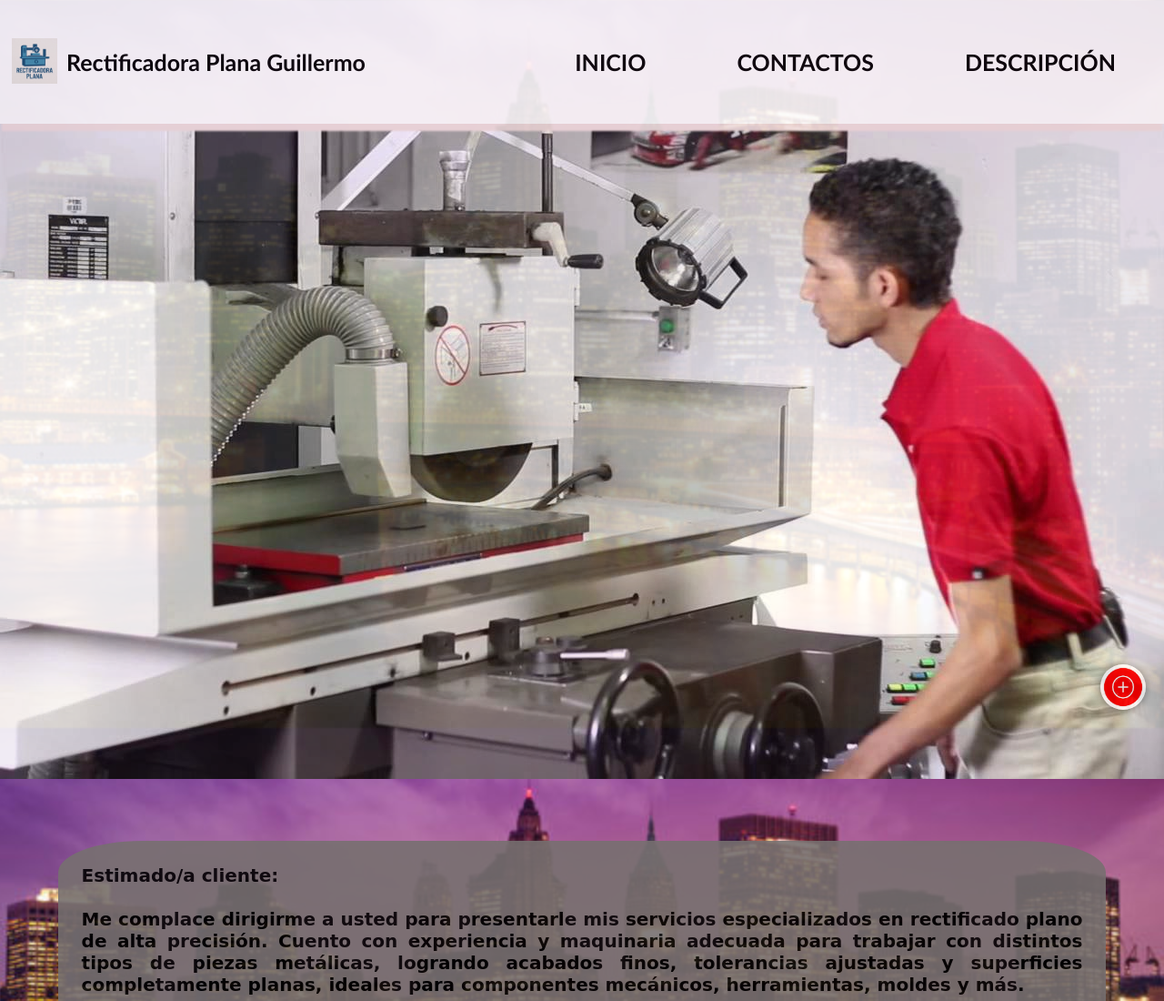
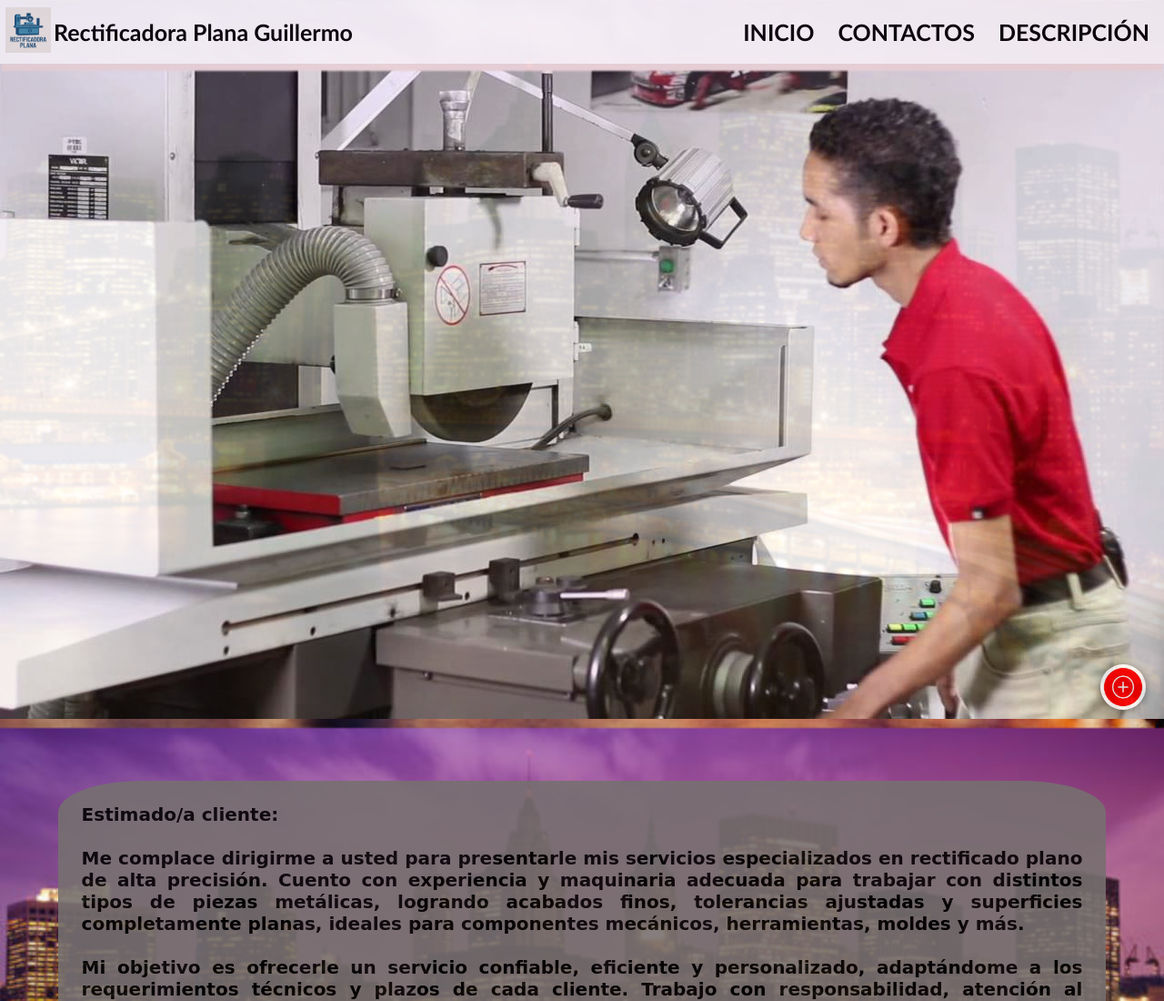
Before and after one commit to Seiploar/Rectificadora-Plana-Guillermo, a plain HTML site: page index.html in a window 1280 px wide. Shown: the top 1100 px of the page at 91% size. Drawn offline with Linux system fonts and the light colour scheme.

Commit message:
Update style.css

```diff
--- a/style.css
+++ b/style.css
@@ -24,7 +24,7 @@ body {
 #logo {
     width: 50px;
     height: 50px;
-    margin: 10px;
+    margin: 3px;
 }
 
 .titulo {
@@ -40,7 +40,7 @@ body {
     font-size: 25px;
     color: #000;
     cursor: pointer;
-    margin: 50px;
+    margin: 13px;
 }
 
 a {
```
